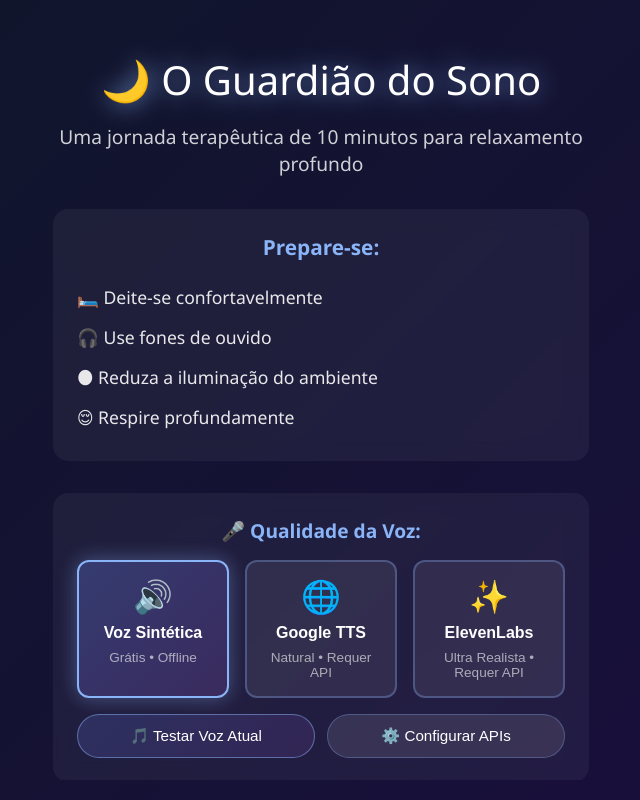
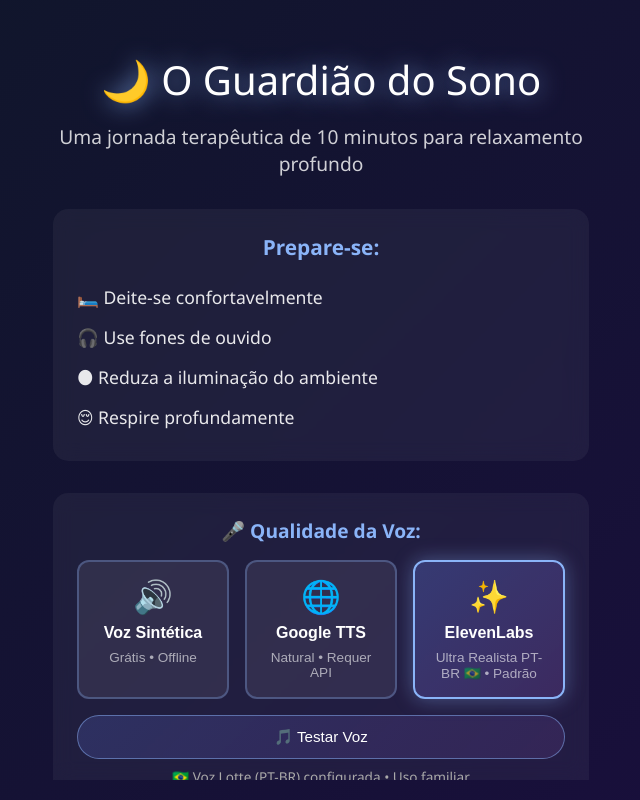
Before and after one commit to mt6dtt5dth-boop/questionario67hy6, a plain HTML site: page guardiao-do-sono/index.html in a window 1280 px wide. Shown: the whole page, without its empty margins (319-959 px from the left). Drawn offline with nearby package versions, Linux system fonts and the light colour scheme.

Commit message:
config: API key ElevenLabs embutida para uso familiar
CONFIGURAÇÃO PERMANENTE:
- API key salva diretamente no código (uso familiar privado)
- ElevenLabs definido como modo padrão (voz mais realista)
- Voz Lotte (PT-BR) pré-configurada
- Botão de configuração oculto (não é mais necessário)
- Interface simplificada para família

⚠️ ATENÇÃO: API key exposta no código
Adequado apenas para uso privado/familiar

```diff
--- a/guardiao-do-sono/index.html
+++ b/guardiao-do-sono/index.html
@@ -29,7 +29,7 @@
             <div class="voice-selector">
                 <h3>🎤 Qualidade da Voz:</h3>
                 <div class="voice-options">
-                    <button class="voice-option active" data-voice="webspeech">
+                    <button class="voice-option" data-voice="webspeech">
                         <span class="option-icon">🔊</span>
                         <span class="option-name">Voz Sintética</span>
                         <span class="option-desc">Grátis • Offline</span>
@@ -39,16 +39,19 @@
                         <span class="option-name">Google TTS</span>
                         <span class="option-desc">Natural • Requer API</span>
                     </button>
-                    <button class="voice-option" data-voice="elevenlabs">
+                    <button class="voice-option active" data-voice="elevenlabs">
                         <span class="option-icon">✨</span>
                         <span class="option-name">ElevenLabs</span>
-                        <span class="option-desc">Ultra Realista • Requer API</span>
+                        <span class="option-desc">Ultra Realista PT-BR 🇧🇷 • Padrão</span>
                     </button>
                 </div>
                 <div class="voice-buttons">
-                    <button id="test-voice-button" class="small-button test-button">🎵 Testar Voz Atual</button>
-                    <button id="config-api-button" class="small-button">⚙️ Configurar APIs</button>
+                    <button id="test-voice-button" class="small-button test-button">🎵 Testar Voz</button>
+                    <button id="config-api-button" class="small-button" style="display: none;">⚙️ Configurar APIs</button>
                 </div>
+                <p style="font-size: 0.85em; color: #aaa; margin-top: 8px;">
+                    🇧🇷 Voz Lotte (PT-BR) configurada • Uso familiar
+                </p>
             </div>
 
             <button id="start-button" class="glow-button">
--- a/guardiao-do-sono/js/voice-system.js
+++ b/guardiao-do-sono/js/voice-system.js
@@ -11,7 +11,8 @@
 
 class VoiceSystem {
     constructor() {
-        this.voiceMode = 'webspeech'; // 'webspeech', 'google', 'elevenlabs', 'recorded'
+        this.voiceMode = 'elevenlabs'; // PADRÃO: ElevenLabs (voz ultra-realista PT-BR)
+        // Outras opções: 'webspeech', 'google', 'recorded'
         this.speechSynthesis = window.speechSynthesis;
         this.audioContext = null;
         this.voiceCache = {}; // Cache de áudios gravados
@@ -568,7 +569,18 @@ class VoiceSystem {
      * Obtém API key do ElevenLabs (do localStorage ou variável)
      */
     getElevenLabsAPIKey() {
-        return localStorage.getItem('elevenlabs_api_key') || null;
+        // Tentar localStorage primeiro (configuração manual do usuário)
+        const storedKey = localStorage.getItem('elevenlabs_api_key');
+        if (storedKey) {
+            return storedKey;
+        }
+
+        // Fallback: API key padrão para uso familiar
+        // ⚠️ ATENÇÃO: Esta chave está exposta no código
+        const defaultKey = 'sk_409b7c09814aff595144b90467fc0650ec5906300ce2adf4';
+
+        console.log('🔑 Usando API key padrão do ElevenLabs (uso familiar)');
+        return defaultKey;
     }
 
     /**
--- a/guardiao-do-sono/js/voice-ui.js
+++ b/guardiao-do-sono/js/voice-ui.js
@@ -13,8 +13,8 @@ document.addEventListener('DOMContentLoaded', () => {
     const googleAPIInput = document.getElementById('google-api-key');
     const elevenLabsAPIInput = document.getElementById('elevenlabs-api-key');
 
-    // Carregar preferência salva
-    const savedVoiceMode = localStorage.getItem('guardiao_voice_mode') || 'webspeech';
+    // Carregar preferência salva (padrão: ElevenLabs - voz mais realista)
+    const savedVoiceMode = localStorage.getItem('guardiao_voice_mode') || 'elevenlabs';
 
     // Marcar opção salva
     voiceOptions.forEach(option => {
```
